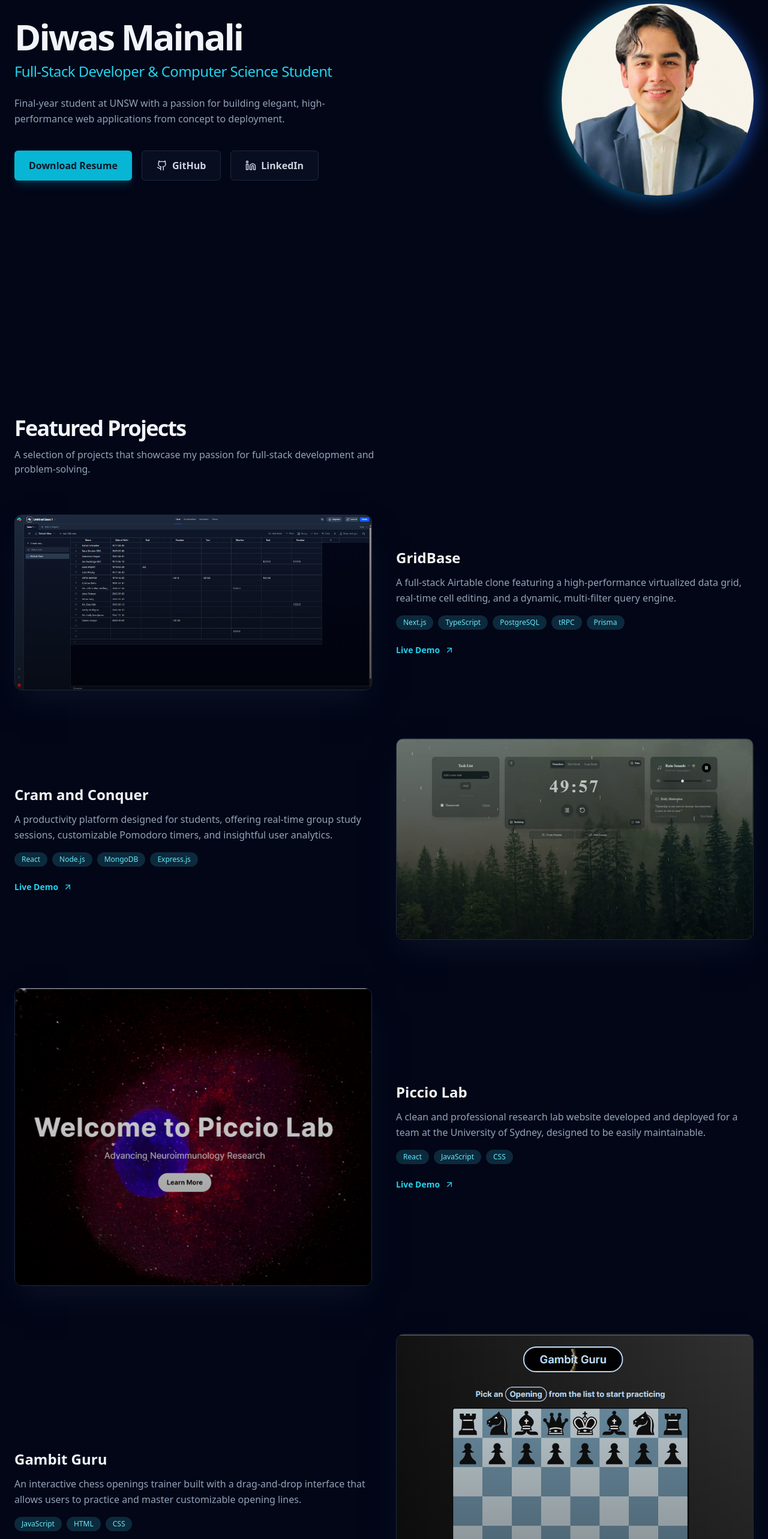
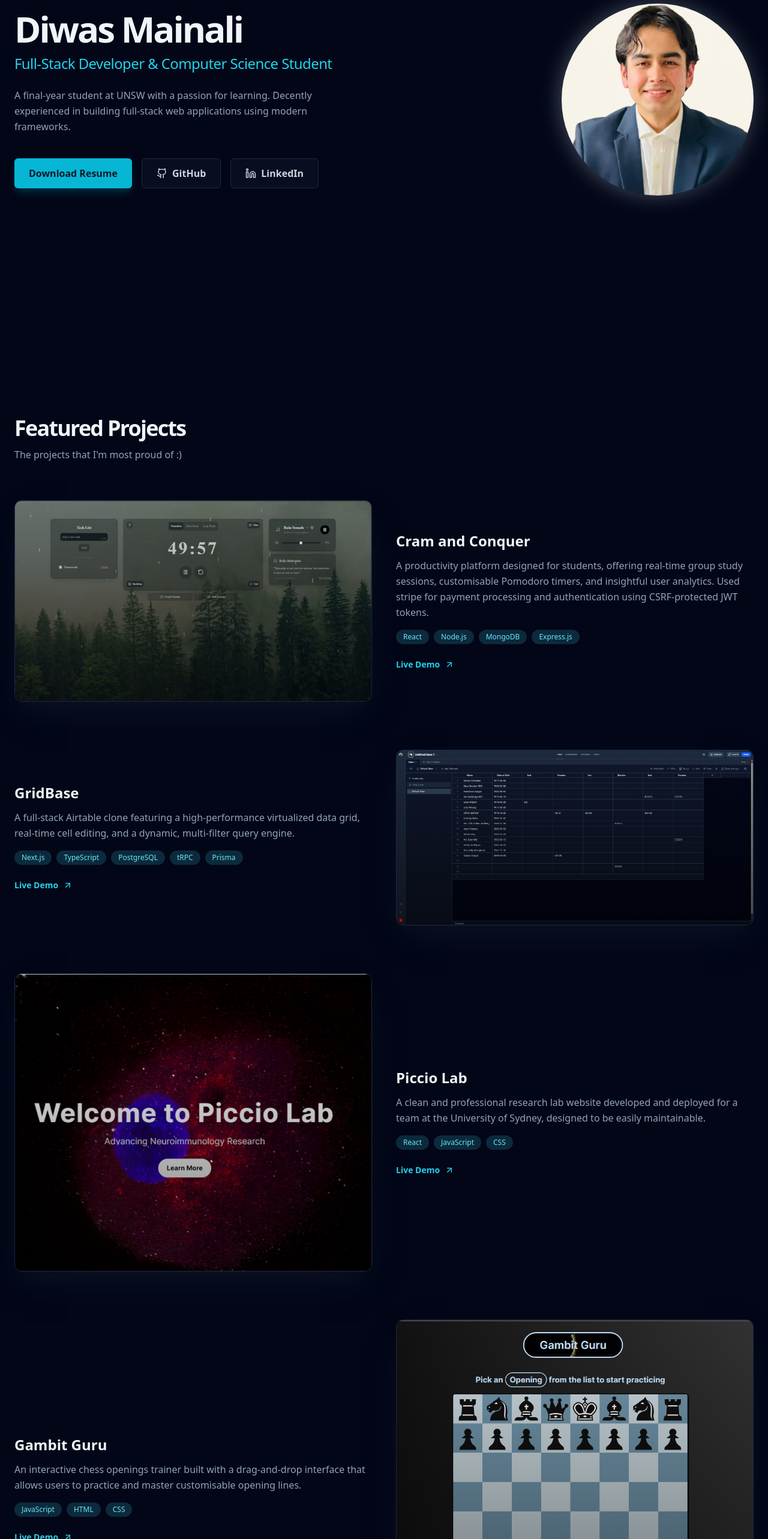
Before and after one commit to DiwasMainali1/Portfolio, a React (Create React App) app: page / in a window 1280 px wide. Shown: the part 234-2800 px from the top of the page at 60% size. Built offline with nearby package versions, Linux system fonts and the light colour scheme; the HTML template or start-up script is replaced by a standard one.

Commit message:
Updated Portfolio

```diff
--- a/src/App.js
+++ b/src/App.js
@@ -9,18 +9,18 @@ import heroImg from "./assets/hero1.png";
 
 const projects = [
   {
+    name: "Cram and Conquer",
+    description: "A productivity platform designed for students, offering real-time group study sessions, customisable Pomodoro timers, and insightful user analytics. Used stripe for payment processing and authentication using CSRF-protected JWT tokens.",
+    tech: ["React", "Node.js", "MongoDB", "Express.js"],
+    image: cramAndConquerImg,
+    demo: "https://cramandconquer.com"
+  },
+  {
     name: "GridBase",
     description: "A full-stack Airtable clone featuring a high-performance virtualized data grid, real-time cell editing, and a dynamic, multi-filter query engine.",
     tech: ["Next.js", "TypeScript", "PostgreSQL", "tRPC", "Prisma"],
     image: gridBaseImg,
     demo: "https://gridbase-diwas.vercel.app/"
-  },
-  {
-    name: "Cram and Conquer",
-    description: "A productivity platform designed for students, offering real-time group study sessions, customizable Pomodoro timers, and insightful user analytics.",
-    tech: ["React", "Node.js", "MongoDB", "Express.js"],
-    image: cramAndConquerImg,
-    demo: "https://cramandconquer.com"
   },
   {
     name: "Piccio Lab",
@@ -31,7 +31,7 @@ const projects = [
   },
   {
     name: "Gambit Guru",
-    description: "An interactive chess openings trainer built with a drag-and-drop interface that allows users to practice and master customizable opening lines.",
+    description: "An interactive chess openings trainer built with a drag-and-drop interface that allows users to practice and master customisable opening lines.",
     tech: ["JavaScript", "HTML", "CSS"],
     image: gambitGuruImg,
     demo: "https://diwasmainali1.github.io/Gambit-Guru/"
@@ -123,7 +123,7 @@ const Home = () => {
               Full-Stack Developer & Computer Science Student
             </h2>
             <p className="text-base text-slate-400 mt-6 max-w-xl leading-relaxed">
-              Final-year student at UNSW with a passion for building elegant, high-performance web applications from concept to deployment.
+              A final-year student at UNSW with a passion for learning. Decently experienced in building full-stack web applications using modern frameworks.
             </p>
             <div className="mt-10 flex flex-wrap gap-4">
               <button
@@ -152,7 +152,7 @@ const Home = () => {
           </div>
           <div className="flex justify-center md:justify-end">
             <div className="relative group">
-              <div className="absolute -inset-1 bg-gradient-to-r from-cyan-500 to-blue-600 rounded-full blur-lg opacity-60 group-hover:opacity-80 transition duration-500"></div>
+              <div className="absolute -inset-1 bg-gradient-to-r from-gray-500 to-gray-600 rounded-full blur-lg opacity-60 group-hover:opacity-80 transition duration-500"></div>
               <img
                 src={heroImg}
                 alt="Diwas Mainali"
@@ -172,7 +172,7 @@ const Projects = () => {
       <div className="max-w-7xl mx-auto px-6">
         <div className="max-w-2xl mx-auto lg:mx-0 text-center lg:text-left">
           <h2 className="text-3xl sm:text-4xl font-bold tracking-tighter text-slate-100">Featured Projects</h2>
-          <p className="mt-3 text-slate-400">A selection of projects that showcase my passion for full-stack development and problem-solving.</p>
+          <p className="mt-3 text-slate-400">The projects that I'm most proud of :)</p>
         </div>
         <div className="mt-16 space-y-20">
           {projects.map((project, index) => (
@@ -224,13 +224,12 @@ const About = () => {
           </div>
           <div className="lg:col-span-2 space-y-5 text-base text-slate-400 leading-relaxed">
             <p>
-              I'm a final-year Computer Science student at UNSW, deeply engaged in the world of full-stack development. My journey began with a curiosity for how things work, which has since evolved into a passion for building robust and user-centric web applications.
+              I'm a final-year Computer Science student at UNSW, with a genuine interest in full-stack development. I started coding to find a solution to practice chess openings as I was getting tired of learning them through YouTube videos. </p>
+            <p>
+              It was then that I learned HTML/CSS/JavaScript and built my first web app, Gambit Guru. Since then, I've been passionate about building web applications that solve real-world problems. My next massive project was Cram and Conquer, a productivity platform for students that I developed from scratch using React, Node.js, and MongoDB which is now live and being used by students around the world.
             </p>
             <p>
-              My experience spans the entire development lifecycle, from architecting scalable back-ends with Node.js and modern databases to creating dynamic, responsive front-ends with frameworks like React and Next.js. I thrive on solving complex problems and turning innovative ideas into reality.
-            </p>
-            <p>
-              Beyond coding, I'm an avid chess and tennis player. These pursuits have taught me the importance of strategic thinking and persistence—qualities I bring to every project I undertake.
+              Aside from coding, I enjoy reading, playing chess, and exploring new technologies. As I get older I realise that, being a developer is about adapting to change and always learning, and I love that aspect of this field.
             </p>
           </div>
         </div>
```
Also changed, not shown: 1 other file (tests, documents, lock files or other folders).
